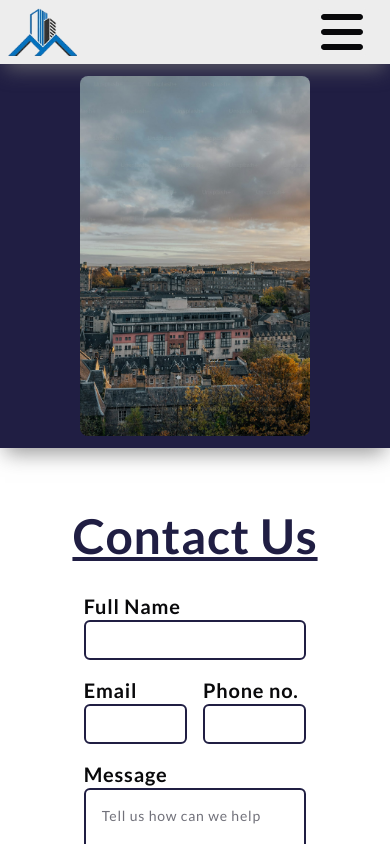
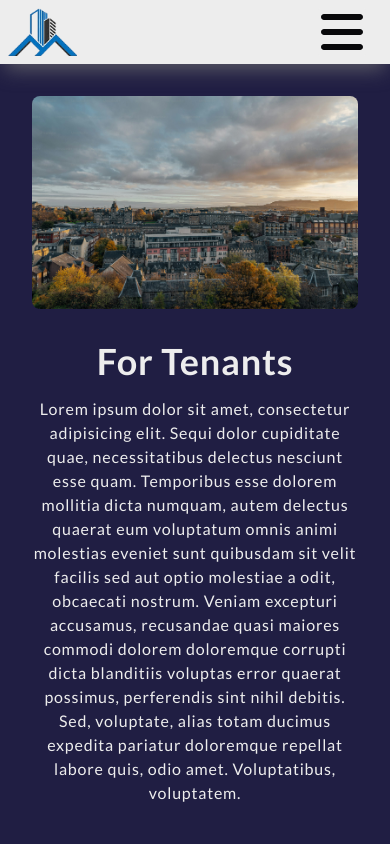
Before and after one commit to AlanNapieralski/tom-properties, a Next.js app: page /tenants in a window 390 px wide. Shown: the top 844 px of the page. Built offline with nearby package versions, Linux system fonts and the light colour scheme.

Commit message:
made the information pages fully responsive (need to disable animation if the website was below xl since mount)

```diff
--- a/src/components/sections/Home/ContactUs.tsx
+++ b/src/components/sections/Home/ContactUs.tsx
@@ -17,7 +17,7 @@ export default function ContactUs() {
           />
         </div>
         <div className="flex-[2] px-1 h-full">
-          <InputForm submitStyle="mr-auto" />
+          <InputForm submitStyle="lg:ml-0" />
         </div>
       </div>
     </section>
--- a/src/components/sections/sidePages/SidePageContactUs.tsx
+++ b/src/components/sections/sidePages/SidePageContactUs.tsx
@@ -7,7 +7,7 @@ export default function SidePageContactUs() {
       <h2 className="text-5xl underline text-primary font-bold flex justify-center items-center">Contact Us</h2>
       <div className="flex gap-4 h-[450px] ">
         <div className="flex-[2] px-1 h-full">
-          <InputForm className="w-2/3" />
+          <InputForm className="lg:w-2/3" submitStyle="justify-center" />
         </div>
       </div>
     </section>
--- a/src/components/sections/sidePages/TopPanel.tsx
+++ b/src/components/sections/sidePages/TopPanel.tsx
@@ -35,19 +35,19 @@ export default function TopPanel({ data }: TopPanelProps) {
   }, [])
 
   return (
-    <section className='flex h-96 justify-start items-center w-full gap-x-8 bg-primary py-3 p-20 shadow-bottom mb-16'>
+    <section className='flex flex-col xl:flex-row mx-auto min-h-[30rem] max-h-fit justify-start xl:justify-center items-center w-full gap-x-8 bg-primary py-8 px-8 shadow-bottom mb-16'>
       <Image
         ref={imageRef}
         src={src}
         alt={alt}
         width={width}
         height={height}
-        className={`z-10 h-full object-cover w-[700px] rounded-lg transition-transform duration-700 ease-out ${isMount ? 'translate-x-[0%] opacity-100' : 'translate-x-[-120%] opacity-0'}`}
+        className={`z-10 h-full object-cover w-[700px] rounded-lg transition-transform duration-700 ease-out ${isMount ? 'xl:translate-x-[0%] xl:opacity-100' : 'xl:translate-x-[-120%] xl:opacity-0'}`}
       />
       <ArticleSnippetWithButton
         title={data.title}
         text={data.text}
-        transitionClasses={`opacity-0 transition-transform duration-500 ease-out ${isAnimated ? `translate-x-[0%] opacity-100` : `translate-x-[calc(-100%-32px)] `}`}
+        transitionClasses={`transition-transform duration-500 ease-out ${isAnimated ? `xl:translate-x-[0%] xl:opacity-100` : `xl:translate-x-[calc(-100%-32px)] xl:opacity-0`}`}
       />
     </section>
   )
--- a/src/components/ui/ArticleSnippetWithButton.tsx
+++ b/src/components/ui/ArticleSnippetWithButton.tsx
@@ -1,9 +1,9 @@
 export default function ArticleSnippetWithButton({ title, text, transitionClasses }: { title: string, text: string, transitionClasses: string }) {
 
   return (
-    <article className={`flex flex-col gap-2 w-[700px] ${transitionClasses}`}>
-      <h1 className="text-5xl font-bold text-secondary mb-4">{title}</h1>
-      <p className="text-lg text-secondary">{text}</p>
+    <article className={`flex flex-col gap-4 xl:min-w-[460px] max-w-[700px] my-8 ${transitionClasses}`}>
+      <h1 className="text-4xl sm:text-5xl font-bold text-secondary text-center xl:text-start">{title}</h1>
+      <p className="sm:text-lg text-secondary text-center xl:text-start">{text}</p>
     </article>
   )
 }
--- a/src/components/ui/InputForm.tsx
+++ b/src/components/ui/InputForm.tsx
@@ -163,7 +163,7 @@ export default function InputForm({ className = '', submitStyle = '' }: { classN
               name='tel'
               render={({ field }) => (
                 <FormItem className="flex-1">
-                  <FormLabel className="text-xl font-bold">{isMobileView ? 'Phone no.' : 'Phone Number'}</FormLabel>
+                  <FormLabel className="text-xl font-bold">{isMobileView ? 'Phone No.' : 'Phone Number'}</FormLabel>
                   <FormControl>
                     <Input className={`${isMobileView ? 'text-[0.9rem] p-2' : 'text-sm p-4'} border-2 border-primary`} type="tel" {...field} />
                   </FormControl>
@@ -193,7 +193,7 @@ export default function InputForm({ className = '', submitStyle = '' }: { classN
           />
         </div>
 
-        <Button disabled={isLoading || isSubmitting} type="submit" action={form.handleSubmit(onSubmit)} className={`w-1/2 lg:w-1/4 mx-auto lg:mx-0 lg:mr-auto bg-primary text-secondary hover:bg-secondary hover:text-primary border border-primary ` + submitStyle}>
+        <Button disabled={isLoading || isSubmitting} type="submit" action={form.handleSubmit(onSubmit)} className={`w-1/2 lg:w-1/4 mx-auto  bg-primary text-secondary hover:bg-secondary hover:text-primary border border-primary ` + submitStyle}>
           {isLoading || isSubmitting ? <span className="loading loading-spinner"></span> : null}
           {isSubmitting ? 'Submitting' : null}
           {isLoading ? 'Loading' : null}
```
